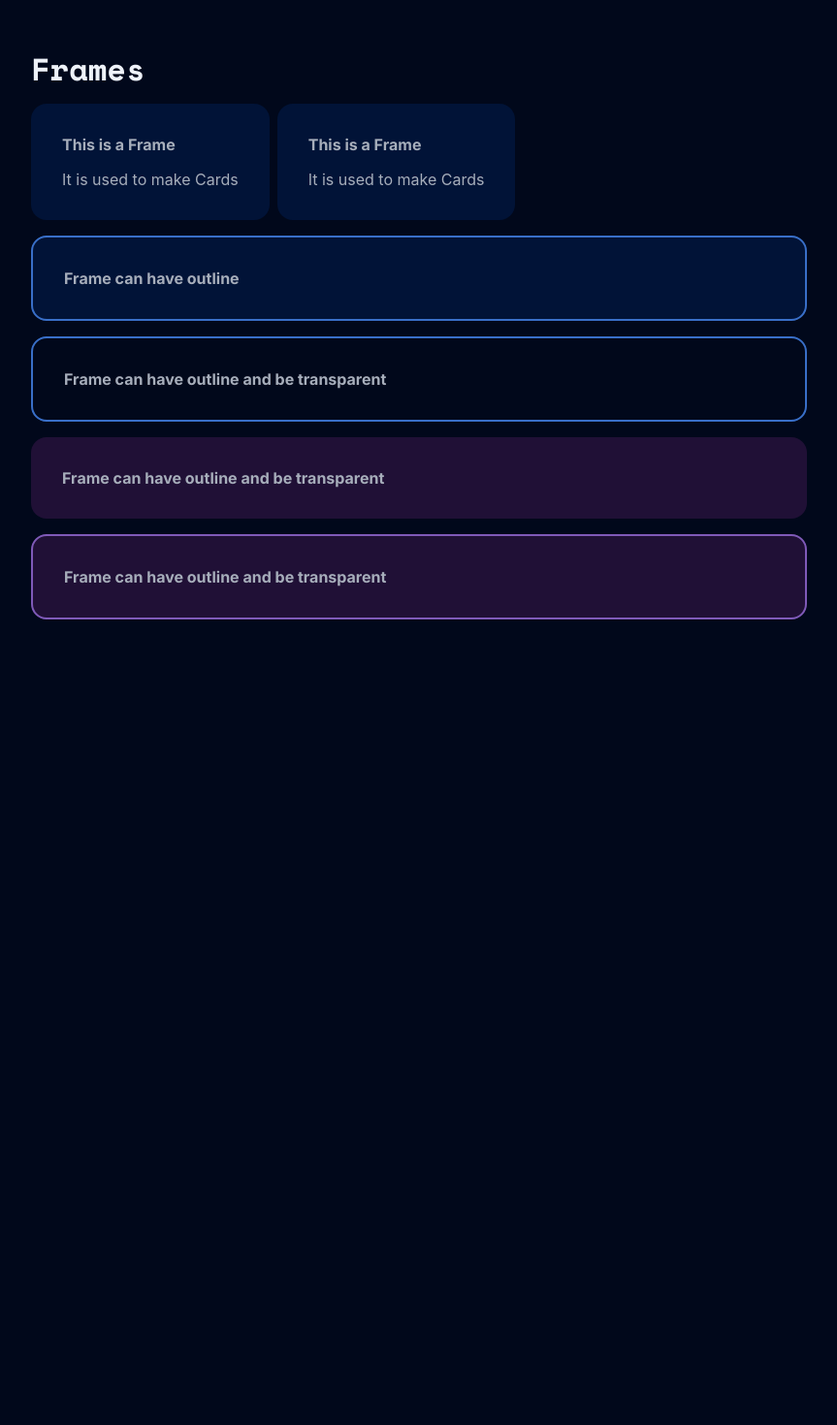
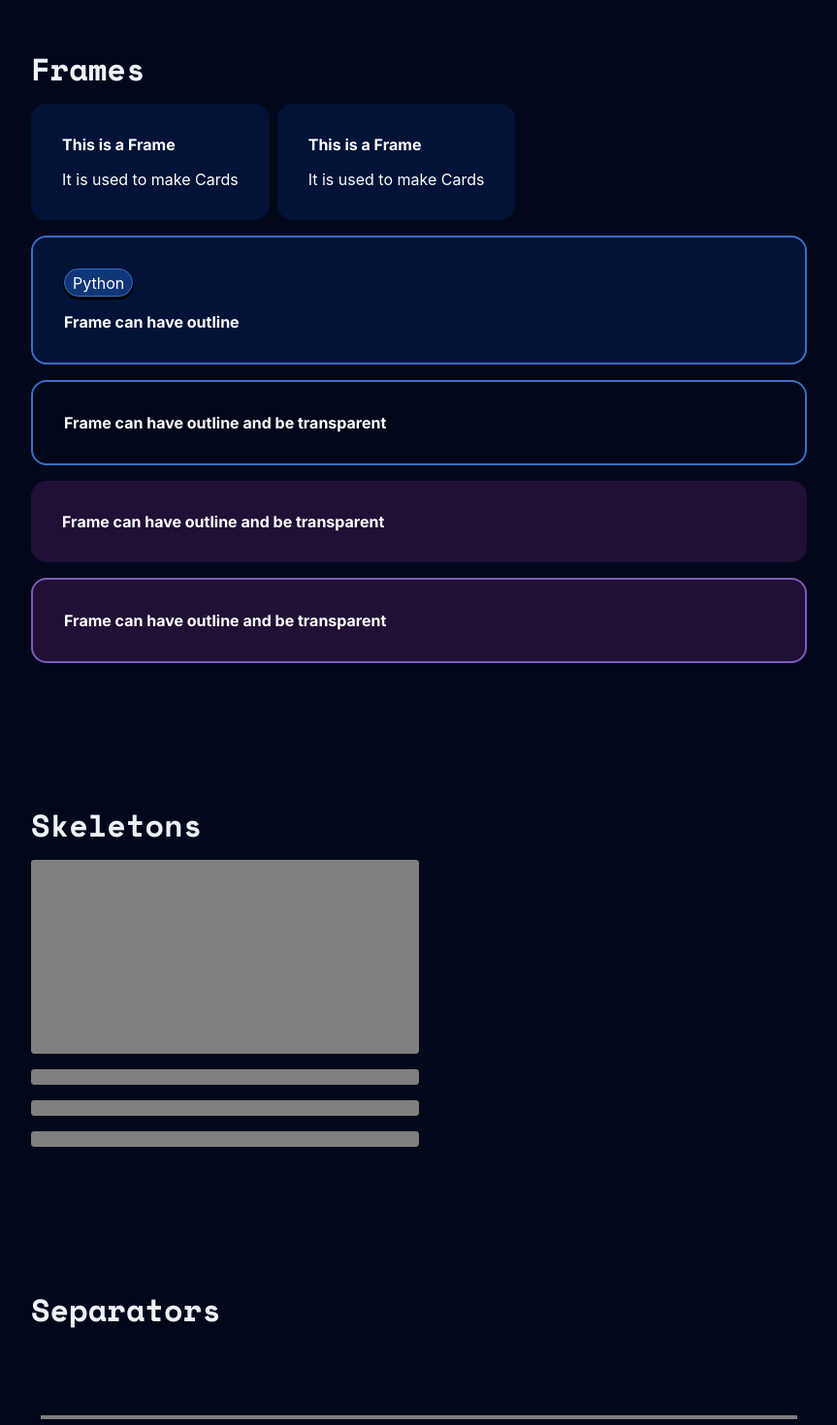
Before and after one commit to TooLoss/teletype-ui, a SvelteKit app: page / in a window 1280 px wide. Shown: the part 1940-3410 px from the top of the page at 97% size, without its empty margins (208-1071 px from the left). Before the commit the page ends 2653 px from the top, so only its background shows below. Built offline with nearby package versions, Linux system fonts and the light colour scheme; a web font is replaced by a local one.

Commit message:
feat: separators

```diff
--- a/src/lib/components/Badge.svelte
+++ b/src/lib/components/Badge.svelte
@@ -37,11 +37,14 @@
         display: flex;
         align-items: center;
         gap: var(--size-s4);
-        background-color: var(--action-primary-default);
+        /* background-color: var(--action-primary-default); */
+        background-color: var(--bg-elevated);
         border-radius: var(--size-s3);
         color: var(--text-on-accent);
         border: 1px solid var(--color-primary-500);
         padding: var(--size-s5) var(--size-s4);
+        -webkit-box-shadow: 0px 2px 0px 1px #000000;
+        box-shadow: 0px 2px 0px 1px #000000;
     }
 
     .icon {
--- a/src/lib/components/Frame.svelte
+++ b/src/lib/components/Frame.svelte
@@ -26,14 +26,18 @@
         padding: var(--size-s2);
         background-color: var(--bg-app-variant);
         border-radius: var(--size-s3);
-        color: var(--bg-app);
+        color: white;
+    }
+
+    .frame :global(*) {
+        color: white;
     }
 
     .outline {
         border: 2px solid var(--border-strong);
     }
 
-    .frame-variant {
+    .frame-secondary {
         background-color: var(--bg-secondary);
         border-color: var(--border-secondary);
     }
--- /dev/null
+++ b/src/lib/components/Separator.svelte
@@ -0,0 +1,13 @@
+<script lang="ts">
+</script>
+
+<hr noshade/>
+
+<style>
+    hr {
+        color: var(--color-primary-800);
+        margin: var(--size-s1) 10px;
+        border-width: 2px;
+        border-radius: 0;
+    }
+</style>
--- /dev/null
+++ b/src/lib/components/Skeleton.svelte
@@ -0,0 +1,38 @@
+<script lang="ts">
+    import type { Size } from '$lib/types.ts';
+
+    type Props = {
+        size?: Size;
+    }
+
+    let {
+        size = "s3",
+        ...rest
+    }: Props = $props();
+</script>
+
+<span
+    class="skeleton"
+    style={`height: var(--size-${size});`}
+    {...rest}
+>
+</span>
+
+<style>
+    .skeleton {
+        flex-grow: 1;
+        border-radius: var(--size-s5);
+        padding: var(--size-s4) 0;
+        display: block;
+        background-color: rgba(128, 128, 128, 1);
+        background-image: linear-gradient(
+            90deg,
+            rgba(128, 128, 128, 1) 0%,
+            rgba(64, 64, 64, 1) 50%,
+            rgba(128, 128, 128, 1) 100%
+        );
+        background-size: 200% 100%;
+        background-repeat: no-repeat;
+        animation: skeleton-pulse 1.8s ease-in-out infinite;
+    }
+</style>
--- a/src/lib/components/index.ts
+++ b/src/lib/components/index.ts
@@ -2,3 +2,5 @@
 export { default as Button } from "./Button.svelte";
 export { default as Badge } from "./Badge.svelte";
 export { default as Frame } from "./Frame.svelte";
+export { default as Skeleton } from "./Skeleton.svelte";
+export { default as Separator } from "./Separator.svelte";
--- a/src/lib/layouts/Flex.svelte
+++ b/src/lib/layouts/Flex.svelte
@@ -11,6 +11,7 @@
         direction?: CSS.Properties['flexDirection'];
         align?: CSS.Properties['alignItems'];
         justify?: CSS.Properties['justifyContent'];
+        center?: boolean;
         wrap?: boolean;
         children?: Snippet;
     };
@@ -22,6 +23,7 @@
         direction = "row",
         align = "stretch",
         justify = 'flex-start',
+        center = true,
         wrap = true,
         children,
         style: customStyle,
@@ -36,7 +38,7 @@
         display: flex;
         ${padding ? `padding: var(--size-${padding});` : ''}
         ${margin ? `margin: var(--size-${margin});` : ''}
-        margin-inline: auto;
+        margin-inline: ${center ? 'auto' : 'initial'};
         width: 100%;
         gap: var(--size-${gap});
         flex-direction: ${direction};
--- a/src/lib/styles/base.css
+++ b/src/lib/styles/base.css
@@ -74,6 +74,7 @@ a,
 li,
 div {
     text-wrap: balance;
+    font-size: var(--size-s3);
     color: var(--text-secondary);
 }
 
@@ -96,11 +97,11 @@ h2 {
 }
 
 h3 {
-    font-size: var(--size-s3);
+    font-size: var(--size-s2);
 }
 
 h4 {
-    font-size: var(--size-s4);
+    font-size: var(--size-s3);
 }
 
 a {
@@ -114,3 +115,14 @@ a:hover {
 a:active {
     color: var(--action-primary-active);
 }
+
+/* ANIMATIONS */
+
+@keyframes skeleton-pulse {
+    0% {
+        background-position: 200% 0;
+    }
+    100% {
+        background-position: -200% 0;
+    }
+}
--- a/src/routes/+page.svelte
+++ b/src/routes/+page.svelte
@@ -6,7 +6,9 @@
         Color,
         Button,
         Badge,
-        Frame
+        Frame,
+        Skeleton,
+        Separator
     } from "$lib/index.ts";
 
     import {
@@ -99,15 +101,35 @@
         </Frame>
     </Flex>
     <Frame outline={true}>
-        <p><b>Frame can have outline</b></p>
+        <Flex direction="column" gap="s3">
+            <Flex>
+                <Badge>Python</Badge>
+            </Flex>
+            <p><b>Frame can have outline</b></p>
+        </Flex>
     </Frame>
     <Frame outline={true} transparent={true}>
         <p><b>Frame can have outline and be transparent</b></p>
     </Frame>
-    <Frame variant="variant">
+    <Frame variant="secondary">
         <p><b>Frame can have outline and be transparent</b></p>
     </Frame>
-    <Frame variant="variant" outline={true}>
+    <Frame variant="secondary" outline={true}>
         <p><b>Frame can have outline and be transparent</b></p>
     </Frame>
 </Stack>
+
+<Stack>
+    <h2>Skeletons</h2>
+    <Flex direction="column" style="width: 50%;" center={false}>
+        <Skeleton style="height: 200px" />
+        <Skeleton />
+        <Skeleton />
+        <Skeleton />
+    </Flex>
+</Stack>
+
+<Stack>
+    <h2>Separators</h2>
+    <Separator />
+</Stack>
```
